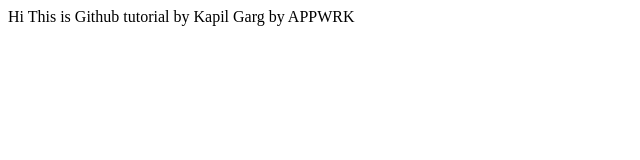
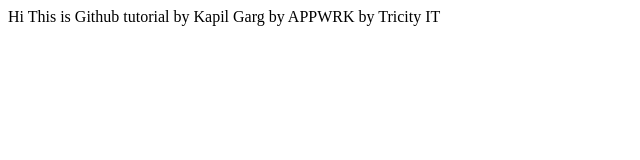
Before and after one commit to tricityitentrepreneurs/demo, a plain HTML site: page index.html in a window 1280 px wide. Shown: the whole page, without its empty margins (0-640 px from the left). Drawn offline with Linux system fonts and the light colour scheme.

Commit message:
Update index.html
Changes made by Person A

```diff
--- a/index.html
+++ b/index.html
@@ -4,6 +4,6 @@
 
     </head>
     <body>
-        Hi This is Github tutorial by Kapil Garg by APPWRK
+        Hi This is Github tutorial by Kapil Garg by APPWRK by Tricity IT
     </body>
 </html>
```
